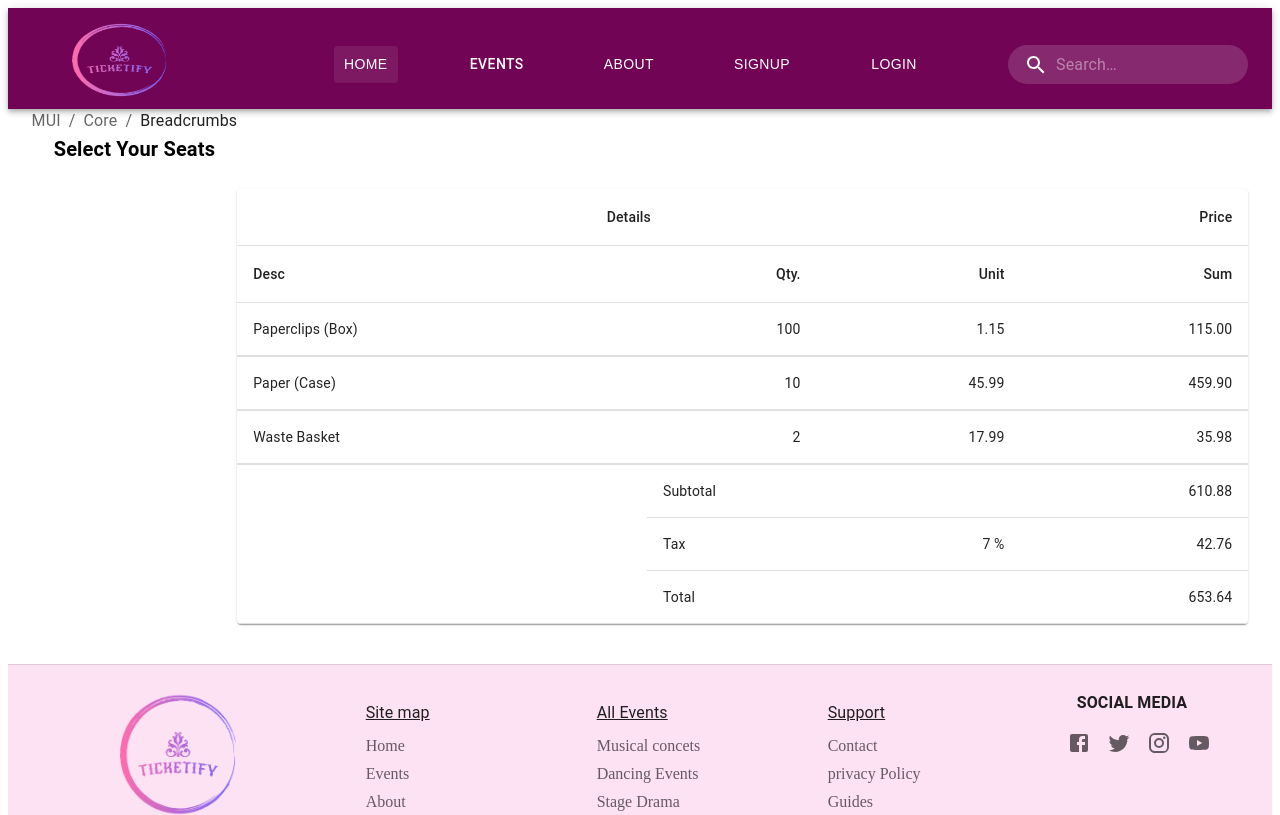
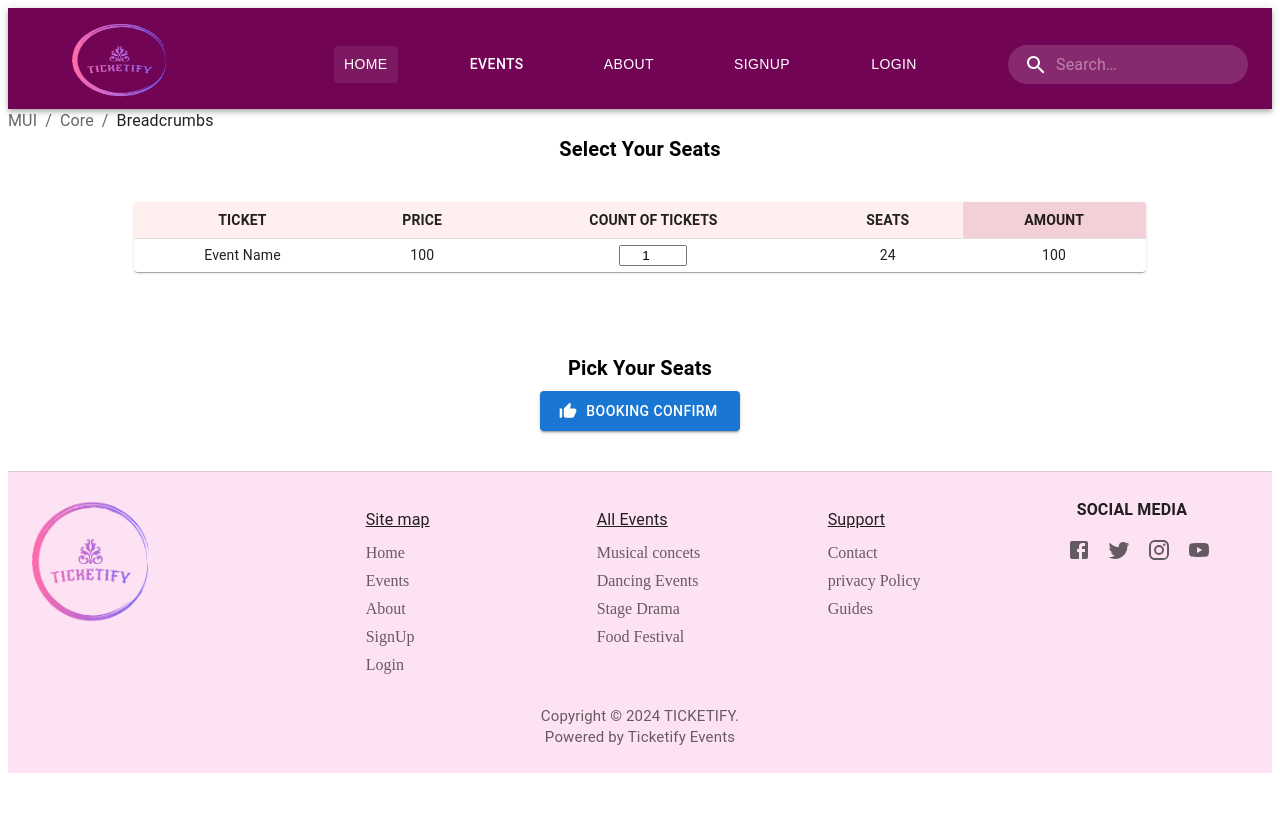
Before and after one commit to UththaraMadubhashini/event-ticket-booking-system, a React (Create React App) app: page /bookings in a window 1280 px wide. Shown: the top 815 px of the page. Built offline with nearby package versions, Linux system fonts and the light colour scheme.

Commit message:
create confrim Popup

```diff
--- a/package.json
+++ b/package.json
@@ -24,6 +24,7 @@
     "react-router-dom": "^6.23.0",
     "react-scripts": "5.0.1",
     "react-slick": "^0.30.2",
+    "reactjs-popup": "^2.0.6",
     "reactstrap": "^9.2.2",
     "slick-carousel": "^1.8.1",
     "styled-components": "^6.1.8",
--- a/src/Components/Footer/Footer.js
+++ b/src/Components/Footer/Footer.js
@@ -33,7 +33,7 @@ const Footer = () => {
     >
       <Container maxWidth={false}>
         <Grid container spacing={2} justifyContent="space-between">
-          <Grid item xs={12} sm={6} md={3} sx={{ textAlign: 'center' }}>
+          <Grid item xs={12} sm={6} md={3} sx={{ textAlign: '' }}>
             <div>
               <img className="img" width="40%" src={Logo} alt="Logo" style={{ marginLeft: 'auto' }}/>
             </div>
--- a/src/Pages/Booking.js
+++ b/src/Pages/Booking.js
@@ -9,46 +9,53 @@ import TableContainer from '@mui/material/TableContainer';
 import TableHead from '@mui/material/TableHead';
 import TableRow from '@mui/material/TableRow';
 import Paper from '@mui/material/Paper';
+import Button from '@mui/material/Button';
+import ThumbUpAltIcon from '@mui/icons-material/ThumbUpAlt';
+import Dialog from '@mui/material/Dialog';
+import DialogActions from '@mui/material/DialogActions';
+import DialogContent from '@mui/material/DialogContent';
+import DialogContentText from '@mui/material/DialogContentText';
+import DialogTitle from '@mui/material/DialogTitle';
 
-//Breadcrumbs
+
+// Breadcrumbs
 function handleClick(event) {
   event.preventDefault();
   console.info('You clicked a breadcrumb.');
 }
 
-//Create table
-const TAX_RATE = 0.07;
-
-function ccyFormat(num) {
-  return `${num.toFixed(2)}`;
-}
-
-function priceRow(qty, unit) {
-  return qty * unit;
-}
-
-function createRow(desc, qty, unit) {
-  const price = priceRow(qty, unit);
-  return { desc, qty, unit, price };
-}
-
-function subtotal(items) {
-  return items.map(({ price }) => price).reduce((sum, i) => sum + i, 0);
+// Create table
+function createData(name, price, count, seats, amount) {
+  return { name, price, count, seats, amount };
 }
 
 const rows = [
-  createRow('Paperclips (Box)', 100, 1.15),
-  createRow('Paper (Case)', 10, 45.99),
-  createRow('Waste Basket', 2, 17.99),
+  createData('Event Name', 100, 1, 24, 100), // Default count is set to 1
 ];
 
-const invoiceSubtotal = subtotal(rows);
-const invoiceTaxes = TAX_RATE * invoiceSubtotal;
-const invoiceTotal = invoiceTaxes + invoiceSubtotal;
+export default function Booking() {
+  const [count, setCount] = React.useState(rows[0].count); // State for the selected count
 
-export default function Booking() {
+  const handleChange = (event) => {
+    const newCount = parseInt(event.target.value);
+    if (!isNaN(newCount)) {
+      setCount(newCount);
+    }
+  };
+
+  const [open, setOpen] = React.useState(false);
+
+  const handleClickOpen = () => {
+    setOpen(true);
+  };
+
+  const handleClose = () => {
+    setOpen(false);
+  };
+
   return (
-    <div style={{ display: 'flex', justifyContent: 'center' }}>
+    <Typography style={{ fontFamily: 'YourCreativeFont, sans-serif' }}>
+      <div style={{ display: 'flex', flexDirection: 'column', textAlign: 'center' }}>
         {/* Breadcrumb */}
         <div role="presentation" onClick={handleClick}>
           <Breadcrumbs aria-label="breadcrumb">
@@ -58,64 +65,100 @@ export default function Booking() {
             <Link
               underline="hover"
               color="inherit"
-            href="/material-ui/getting-started/installation/"
+              href="#"
             >
               Core
             </Link>
             <Typography color="text.primary">Breadcrumbs</Typography>
           </Breadcrumbs>
 
-        <Typography variant="h6" gutterBottom sx={{ fontWeight: '700', textAlign:'center' }}>
+          <Typography variant="h6" gutterBottom sx={{ fontWeight: '700', textAlign: 'center' }}>
             Select Your Seats
           </Typography>
         </div>
 
         {/* Table */}
-      <TableContainer component={Paper} sx={{ width: '80%', marginTop: '80px' }}>
-        <Table aria-label="spanning table">
+        <div>
+          <TableContainer component={Paper} sx={{ width: '80%', margin: 'auto', marginTop: '30px', marginBottom: '80px'}}>
+            <Table sx={{ minWidth: 650 }} size="small" aria-label="a dense table">
               <TableHead>
                 <TableRow>
-              <TableCell align="center" colSpan={3}>
-                Details
-              </TableCell>
-              <TableCell align="right">Price</TableCell>
-            </TableRow>
-            <TableRow>
-              <TableCell>Desc</TableCell>
-              <TableCell align="right">Qty.</TableCell>
-              <TableCell align="right">Unit</TableCell>
-              <TableCell align="right">Sum</TableCell>
+                  <TableCell align="center" sx={{ fontWeight: 'bold', fontSize: '14px', bgcolor: '#FFEFEF' }}>TICKET</TableCell>
+                  <TableCell align="center" sx={{ fontWeight: 'bold', fontSize: '14px', bgcolor: '#FFEFEF' }}>PRICE</TableCell>
+                  <TableCell align="center" sx={{ fontWeight: 'bold', fontSize: '14px', bgcolor: '#FFEFEF' }}>COUNT OF TICKETS</TableCell>
+                  <TableCell align="center" sx={{ fontWeight: 'bold', fontSize: '14px', bgcolor: '#FFEFEF' }}>SEATS</TableCell>
+                  <TableCell align="center" sx={{ fontWeight: 'bold', fontSize: '14px', bgcolor: '#F3D0D7' }}>AMOUNT</TableCell>
                 </TableRow>
               </TableHead>
               <TableBody>
                 {rows.map((row) => (
                   <TableRow
-                key={row.desc}
-                sx={{ borderBottom: '2px solid rgba(0, 0, 0, 0.12)' }}
+                    key={row.name}
+                    sx={{ '&:last-child td, &:last-child th': { border: 0 } }}
                   >
-                <TableCell>{row.desc}</TableCell>
-                <TableCell align="right">{row.qty}</TableCell>
-                <TableCell align="right">{row.unit}</TableCell>
-                <TableCell align="right">{ccyFormat(row.price)}</TableCell>
+                    <TableCell align="center" component="th" scope="row">{row.name}</TableCell>
+                    <TableCell align="center">{row.price}</TableCell>
+                    <TableCell align="center">
+                      <input
+                        type="number"
+                        value={count}
+                        onChange={handleChange}
+                        style={{ width: 60, textAlign: 'center' }}
+                      />
+                    </TableCell>
+                    <TableCell align="center">{row.seats}</TableCell>
+                    <TableCell align="center">{row.amount}</TableCell>
                   </TableRow>
                 ))}
-            <TableRow>
-              <TableCell rowSpan={3} />
-              <TableCell colSpan={2}>Subtotal</TableCell>
-              <TableCell align="right">{ccyFormat(invoiceSubtotal)}</TableCell>
-            </TableRow>
-            <TableRow>
-              <TableCell>Tax</TableCell>
-              <TableCell align="right">{`${(TAX_RATE * 100).toFixed(0)} %`}</TableCell>
-              <TableCell align="right">{ccyFormat(invoiceTaxes)}</TableCell>
-            </TableRow>
-            <TableRow>
-              <TableCell colSpan={2}>Total</TableCell>
-              <TableCell align="right">{ccyFormat(invoiceTotal)}</TableCell>
-            </TableRow>
               </TableBody>
             </Table>
           </TableContainer>
         </div>
+        <Typography variant="h6" gutterBottom sx={{ fontWeight: '700', textAlign: 'center' }}>
+            Pick Your Seats
+        </Typography>
+
+        {/* Confrim popup */}
+        <React.Fragment>
+        <Button sx={{
+                width: '200px',
+                height: '40px',
+                mx: 'auto', // horizontally center the button
+            }}
+        variant="contained"
+        onClick={handleClickOpen}
+        startIcon={<ThumbUpAltIcon />}
+        >
+            Booking Confirm</Button>
+        <Dialog
+        open={open}
+        onClose={handleClose}
+        aria-labelledby="alert-dialog-title"
+        aria-describedby="alert-dialog-description"
+      >
+        <DialogTitle id="alert-dialog-title">
+        <Typography variant="h6" component="div" fontWeight="bold">
+            Your Booking Confirmations
+        </Typography>
+        </DialogTitle>
+        <DialogContent>
+          <DialogContentText id="alert-dialog-description">
+            Your Booking Total Amount
+            <Typography variant="subtitle1" color="textPrimary" textAlign="center">
+                <br/> RS. {}
+            </Typography>
+          </DialogContentText>
+        </DialogContent>
+        <DialogActions>
+          <Button onClick={handleClose}>NEXT</Button>
+        </DialogActions>
+      </Dialog>
+    </React.Fragment>
+
+
+
+
+      </div>
+    </Typography>
   );
 }
--- /dev/null
+++ b/src/Pages/ConfrimPopup.js
@@ -0,0 +1,30 @@
+import React, { useState } from 'react';
+
+const ConfrimPopup = () => {
+  // Step 1: Define state for popup visibility
+  const [showPopup, setShowPopup] = useState(false);
+
+  // Step 2: Toggle popup visibility function
+  const togglePopup = () => {
+    setShowPopup(!showPopup);
+  };
+
+  // Step 3: Event handler for getting new file or any other event
+  const handleFileUpload = () => {
+    // Perform actions to get the new file
+    // Then, trigger the popup
+    togglePopup();
+  };
+
+  return (
+    <div>
+      {/* Step 4: Button or event trigger */}
+      <button onClick={handleFileUpload}>Get New File</button>
+
+      {/* Step 5: Conditional rendering of the popup message */}
+      {showPopup && <div>Popup message content here</div>}
+    </div>
+  );
+};
+
+export default ConfrimPopup;
--- a/src/Pages/Home.js
+++ b/src/Pages/Home.js
@@ -1,18 +1,18 @@
-import React from 'react';
+import React, { useState } from 'react';
 import ImageSlider from '../Components/ImageSlider/ImageSlider';
 import { styled } from '@mui/material/styles';
 import Typography from '@mui/material/Typography';
 import Box from '@mui/material/Box';
 import ButtonBase from '@mui/material/ButtonBase';
-import ImageBtn1 from '../Assets/Images/music.jpg'
-import ImageBtn2 from '../Assets/Images/dance.jpg'
-import ImageBtn3 from '../Assets/Images/stageDrama.jpg'
-import ImageBtn4 from '../Assets/Images/foodFestival.jpg'
+import ImageBtn1 from '../Assets/Images/music.jpg';
+import ImageBtn2 from '../Assets/Images/dance.jpg';
+import ImageBtn3 from '../Assets/Images/stageDrama.jpg';
+import ImageBtn4 from '../Assets/Images/foodFestival.jpg';
 import Grid from '@mui/material/Grid';
 import EventCard from '../Components/EventCards/EventCards';
 import { Link } from 'react-router-dom';
 
-//set image buttons
+// Set image buttons
 const images = [
   {
     url: ImageBtn1,
@@ -47,8 +47,6 @@ const ImageButton = styled(ButtonBase)(({ theme }) => ({
   [theme.breakpoints.down('sm')]: {
     width: '100% !important',
     height: 100,
-
-
   },
   '&:hover, &.Mui-focusVisible': {
     zIndex: 1,
@@ -107,113 +105,25 @@ const ImageMarked = styled('span')(({ theme }) => ({
   transition: theme.transitions.create('opacity'),
 }));
 
-// set card
+// Set card
 const eventsData = [
-  {
-    title: 'BASS ENIGMA',
-    image: require('../Assets/Images/01.BASS Cham_cd.jpg'),
-    date: 'SAT APR 27',
-    time: '03.00 PM',
-    location: 'Taprobane - Rajagiriya',
-    availability: '150',
-    priceRange: 'Rs. 1000 - Rs. 5000',
-    ticketImage: require('../Assets/Images/ticketIcon.png'),
-    priceTagImage: require('../Assets/Images/priceTag.png')
-  },
-  {
-    title: 'Hanthaneta payana',
-    image: require('../Assets/Images/Hanthanata-Payana-sanda_ cd.jpg'),
-    date: 'SUN APR 28',
-    time: '02.00 PM',
-    location: 'Colombo',
-    priceRange: 'Rs. 1500 - Rs. 6000',
-    ticketImage: require('../Assets/Images/ticketIcon.png'),
-    priceTagImage: require('../Assets/Images/priceTag.png')
-  },
-  {
-    title: 'Hanthaneta payana',
-    image: require('../'),
-    date: 'SUN APR 28',
-    time: '02.00 PM',
-    location: 'Colombo',
-    priceRange: 'Rs. 1500 - Rs. 6000',
-    ticketImage: require('../Assets/Images/ticketIcon.png'),
-    priceTagImage: require('../Assets/Images/priceTag.png')
-  },
-  {
-    title: 'Hanthaneta payana',
-    image: require('../'),
-    date: 'SUN APR 28',
-    time: '02.00 PM',
-    location: 'Colombo',
-    priceRange: 'Rs. 1500 - Rs. 6000',
-    ticketImage: require('../Assets/Images/ticketIcon.png'),
-    priceTagImage: require('../Assets/Images/priceTag.png')
-  },
-  {
-    title: 'Hanthaneta payana',
-    image: require('../'),
-    date: 'SUN APR 28',
-    time: '02.00 PM',
-    location: 'Colombo',
-    priceRange: 'Rs. 1500 - Rs. 6000',
-    ticketImage: require('../Assets/Images/ticketIcon.png'),
-    priceTagImage: require('../Assets/Images/priceTag.png')
-  },
-  {
-    title: 'Hanthaneta payana',
-    image: require('../'),
-    date: 'SUN APR 28',
-    time: '02.00 PM',
-    location: 'Colombo',
-    priceRange: 'Rs. 1500 - Rs. 6000',
-    ticketImage: require('../Assets/Images/ticketIcon.png'),
-    priceTagImage: require('../Assets/Images/priceTag.png')
-  },
-  {
-    title: 'Hanthaneta payana',
-    image: require('../'),
-    date: 'SUN APR 28',
-    time: '02.00 PM',
-    location: 'Colombo',
-    priceRange: 'Rs. 1500 - Rs. 6000',
-    ticketImage: require('../Assets/Images/ticketIcon.png'),
-    priceTagImage: require('../Assets/Images/priceTag.png')
-  },
-  {
-    title: 'Hanthaneta payana',
-    image: require('../'),
-    date: 'SUN APR 28',
-    time: '02.00 PM',
-    location: 'Colombo',
-    priceRange: 'Rs. 1500 - Rs. 6000',
-    ticketImage: require('../Assets/Images/ticketIcon.png'),
-    priceTagImage: require('../Assets/Images/priceTag.png')
-  },
-  {
-    title: 'Hanthaneta payana',
-    image: require('../'),
-    date: 'SUN APR 28',
-    time: '02.00 PM',
-    location: 'Colombo',
-    priceRange: 'Rs. 1500 - Rs. 6000',
-    ticketImage: require('../Assets/Images/ticketIcon.png'),
-    priceTagImage: require('../Assets/Images/priceTag.png')
-  },
-  {
-    title: 'Hanthaneta payana',
-    image: require('../'),
-    date: 'SUN APR 28',
-    time: '02.00 PM',
-    location: 'Colombo',
-    priceRange: 'Rs. 1500 - Rs. 6000',
-    ticketImage: require('../Assets/Images/ticketIcon.png'),
-    priceTagImage: require('../Assets/Images/priceTag.png')
-  },
-  // Add more event data objects as needed
+  // Event data objects
 ];
 
 const Home = () => {
+  // State for search query values
+  const [keyword, setKeyword] = useState('');
+  const [date, setDate] = useState('');
+  const [location, setLocation] = useState('');
+
+  // Filter events based on search criteria
+  const filteredEvents = eventsData.filter(event => {
+    const keywordMatch = event.title.toLowerCase().includes(keyword.toLowerCase());
+    const dateMatch = event.date === date;
+    const locationMatch = event.location.toLowerCase().includes(location.toLowerCase());
+    return keywordMatch && dateMatch && locationMatch;
+  });
+
   return (
     <>
       <ImageSlider />
@@ -252,19 +162,32 @@ const Home = () => {
         ))}
       </Box>
 
+      {/* Search bar */}
+      <div style={{ textAlign: 'center', fontSize: '20px', fontWeight: 'bold', margin: '20px' }}>
+        Search Events
+      </div>
+      <div style={{ textAlign: 'center', marginBottom: '20px' }}>
+        {/* Keyword search */}
+        <input type="text" placeholder="Keyword" value={keyword} onChange={(e) => setKeyword(e.target.value)} />
+        {/* Date search */}
+        <input type="date" value={date} onChange={(e) => setDate(e.target.value)} />
+        {/* Location search */}
+        <input type="text" placeholder="Location" value={location} onChange={(e) => setLocation(e.target.value)} />
+      </div>
 
+      {/* All Events */}
       <div style={{ textAlign: 'center', fontSize: '20px', fontWeight: 'bold', margin: '20px' }}>
         All Events
       </div>
-
       {/* Cards */}
       <Grid container spacing={3} justifyContent="center">
-      {eventsData.map((event, index) => (
+        {filteredEvents.map((event, index) => (
           <Grid item key={index} xs={12} sm={6} md={4} lg={3}>
             <Link
               key={index}
               to={{ pathname: '/buy-tickets', state: { event: event } }}
-  style={{ textDecoration: 'none', color: 'inherit' }}>
+              style={{ textDecoration: 'none', color: 'inherit' }}
+            >
               <EventCard
                 title={event.title}
                 image={event.image}
--- a/src/Router/Routers.js
+++ b/src/Router/Routers.js
@@ -21,6 +21,7 @@ import HanthanetaPayana from "../Pages/HanthanetaPayana";
 import BassEnigma from "../Pages/BassEnigma";
 import About from "../Pages/About";
 import Booking from "../Pages/Booking";
+import ConfrimPopup from "../Pages/ConfrimPopup";
 
 const Routers = () => {
   return (
@@ -42,6 +43,7 @@ const Routers = () => {
         <Route path="/buy-tickets/:eventTitle" element={<BuyTickets />} />
         <Route path="/hanthanete-payana" element={<HanthanetaPayana/>} />
         <Route path="/bass-enigma" element={<BassEnigma/>} />
+        <Route path="/confrim-popup" element={<ConfrimPopup/>} />
 
 
 
```
Also changed, not shown: 1 other file (tests, documents, lock files or other folders). Lines whose indentation alone changed are shown as unchanged.
